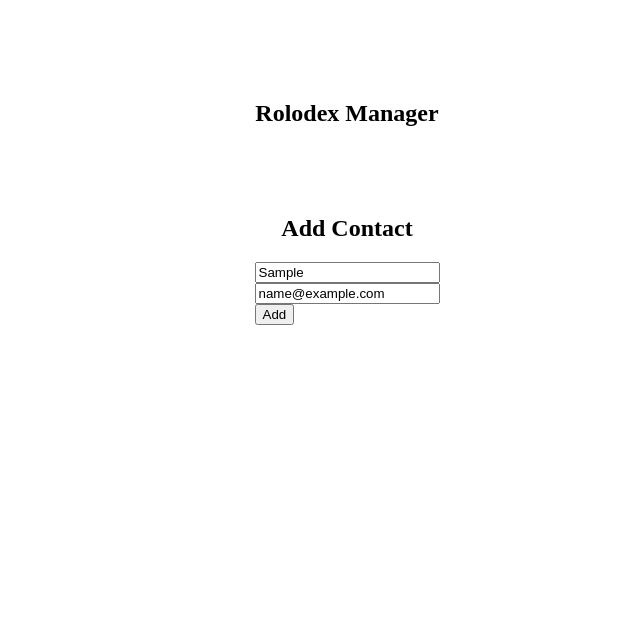
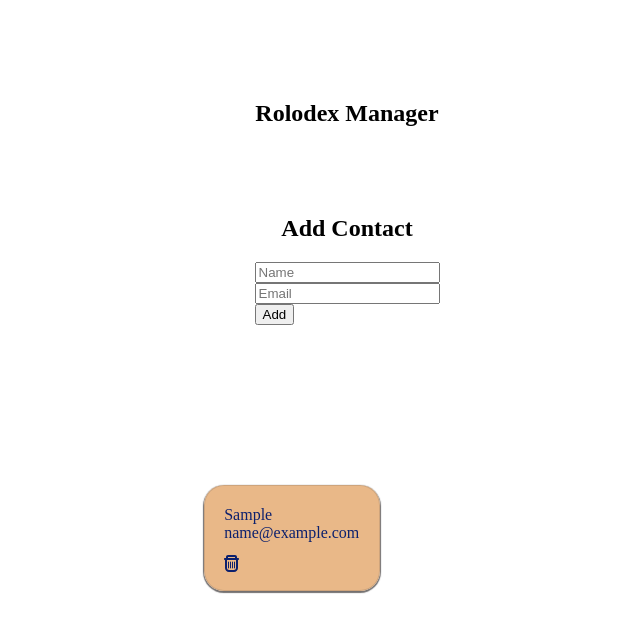
Before and after one commit to marcusanthonylorenzo/rolodex-reactapp, a React (Create React App) app: page / in a window 1280 px wide. Both pictures are taken after typing "Sample", "name@example.com" into the empty fields and a click on the button "Add". Shown: the top 632 px of the page, without its empty margins (293-933 px from the left). Built offline with nearby package versions, Linux system fonts and the light colour scheme; a web font is replaced by a local one.

Commit message:
add unique id to persistent localStorage contacts

```diff
--- a/src/Components/AddContact.js
+++ b/src/Components/AddContact.js
@@ -1,8 +1,6 @@
 import React from 'react'
 
 export default class AddContact extends React.Component {
-
-  initialId = 0
 
   state = {
     name: "",
@@ -10,32 +8,27 @@ export default class AddContact extends React.Component {
     id: 0
   }
 
-
+  initialId = 0;
 
   addNewContact = e => {
     e.preventDefault();
     // this.state.name === "" && this.state.email === "" ?
+
+    //update unique ID
+    this.initialId++
+    this.setState({id: this.initialId});
+
     //current state is newly added contact
     this.props.addContactHandler(this.state);
     //reset form fields
     this.setState({name: "", email: ""});
   }
 
-  addNewId = () => {
-    this.initialId++;
-    this.setState({id: this.initialId});
-  }
-
-
   render() {
     return (
       <div className="add-contact">
         <h2>Add Contact</h2>
-        <form className="form" onSubmit={ e => {
-          e.preventDefault();
-          this.addNewId;
-          this.addNewContact;
-        }}>
+        <form className="form" onSubmit={this.addNewContact}>
             <div className="form-field">
               <input type="text" className="form-control" placeholder="Name" onChange={ e => this.setState({name: e.target.value})} value={this.state.name} required/>
             </div>
--- a/src/Components/App.js
+++ b/src/Components/App.js
@@ -7,7 +7,9 @@ import ContactList from './ContactList';
 
 
 function App() {
+  //local storage handlers
   const LOCAL_STORAGE_KEY = "contacts";
+  const localStorageReference = localStorage.getItem(LOCAL_STORAGE_KEY);
   const [contacts, setContacts] = useState([]);
 
   const addContactHandler = (contact) => {
@@ -16,8 +18,7 @@ function App() {
 
   //get local storage contacts by key, parse, if there are localStorageContacts, setContacts
   useEffect(() => {
-    const getLocalStorageContacts = JSON.parse(localStorage.getItem(LOCAL_STORAGE_KEY));
-    console.log(getLocalStorageContacts);
+    const getLocalStorageContacts = JSON.parse(localStorageReference);
     if (getLocalStorageContacts) setContacts(getLocalStorageContacts);
   }, []);
 
@@ -25,12 +26,11 @@ function App() {
   useEffect(() => {
     localStorage.setItem(LOCAL_STORAGE_KEY, JSON.stringify(contacts))}, [contacts]);
 
-
   return (
     <div className="container">
       <Header />
       <AddContact addContactHandler={addContactHandler}/>
-      <ContactList contacts={contacts} />
+      <ContactList contacts={contacts} localStorage={localStorageReference} />
     </div>
   );
 }
--- a/src/Components/ContactCard.js
+++ b/src/Components/ContactCard.js
@@ -13,9 +13,10 @@ const ContactCard = ({ contact, contacts }) => {
           <TiTrash onClick={() => {
             //splice contact, may need to change depending on db
             // contacts.splice(index, 1)
-            // localStorage.removeItem('contacts', contact.id);
+            localStorage.removeItem(contacts, contact.id);
             //need to remove browser card as well
             console.log(contacts);
+
           }} style={{transform: `scale(1.5)`}}/>
         </div>
       </div>
--- a/src/Components/ContactList.js
+++ b/src/Components/ContactList.js
@@ -4,9 +4,9 @@ import ContactCard from './ContactCard'
 const ContactList = (props) => {
 
   //map contacts composed into individual cards
-  const mapContactsToList = props.contacts.map((contact, i) => {
+  const mapContactsToList = props.contacts.map((contact) => {
     return (
-      <ContactCard key={contact.name} contact={contact} index={i} contacts={props.contacts}/>
+      <ContactCard key={contact.name} contact={contact} contacts={props.contacts} />
     )
   });
 
```
